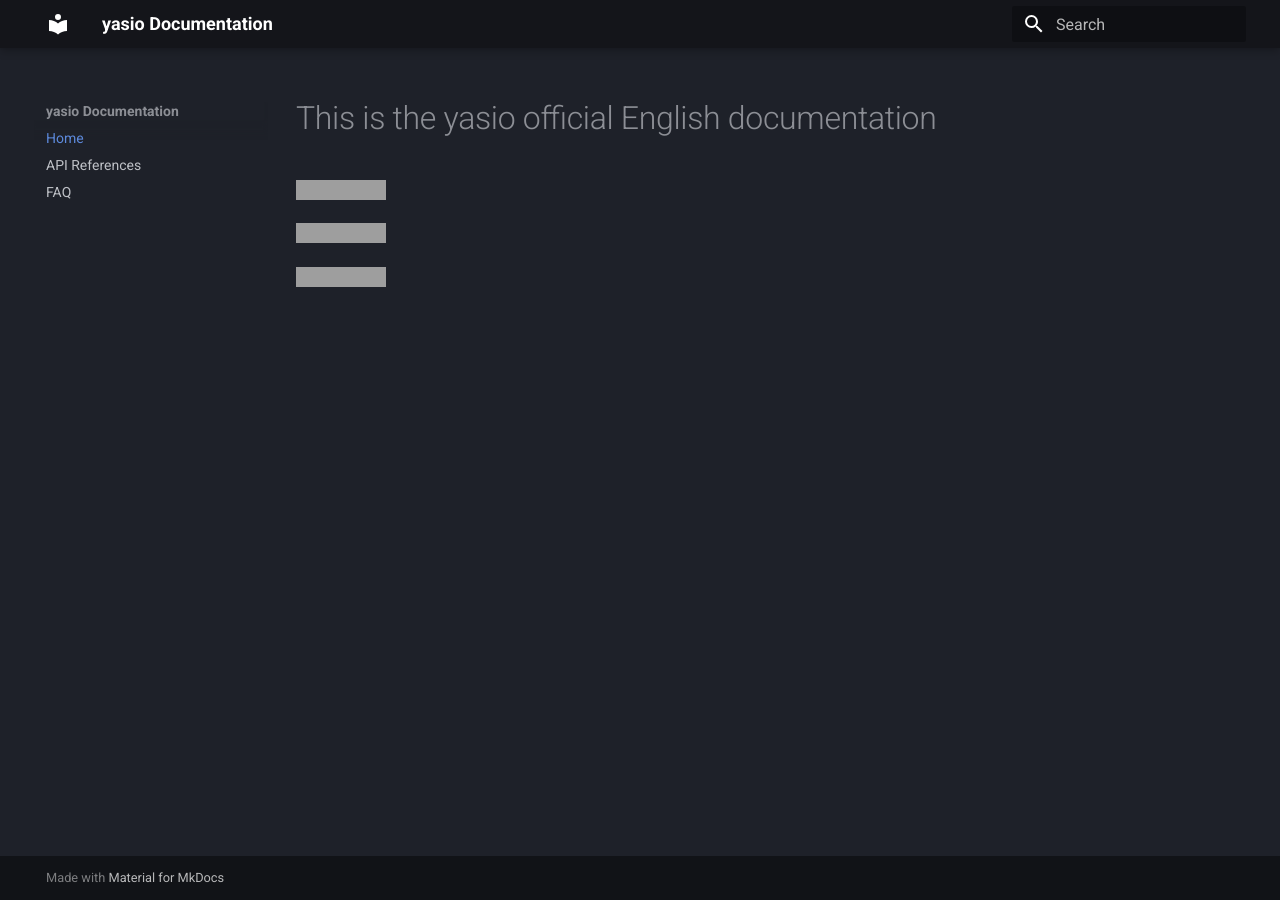
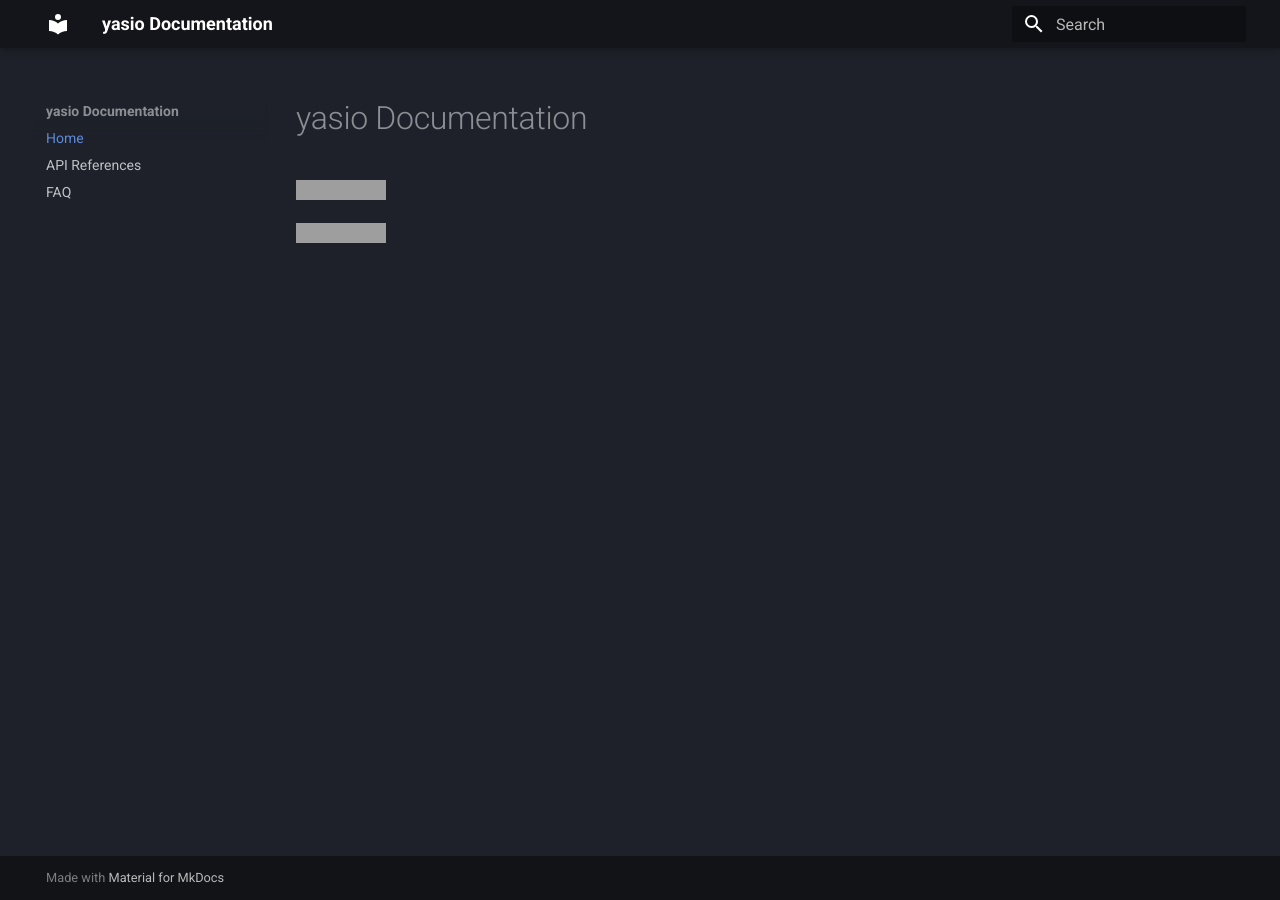
Before and after one commit to yasio/en, an MkDocs documentation site: the page built from docs/index.md, in a window 1280 px wide. Built offline with MkDocs 1.6.1 and Material for MkDocs 9.7.7, drawn with Linux system fonts in a browser that asks for light colours; grey boxes are pictures that could not be loaded.

Commit message:
Update index.md

```diff
--- a/docs/index.md
+++ b/docs/index.md
@@ -1,7 +1,5 @@
-# This is the yasio official English documentation
+# yasio Documentation
 
 [![Release](https://img.shields.io/badge/release-v3.36.0-blue.svg)](https://github.com/yasio/yasio/releases)
 
 [![Powered](https://img.shields.io/badge/Powered%20by-C4games%20%7C%20Bytedance-blue.svg)](https://www.bytedance.com/)
-
-[![Supported Platforms](https://img.shields.io/badge/platform-ios%20%7C%20android%20%7C%20osx%20%7C%20windows%20%7C%20linux%20%7C%20freebsd-green.svg?style=flat-square)](https://github.com/yasio/yasio)
```
